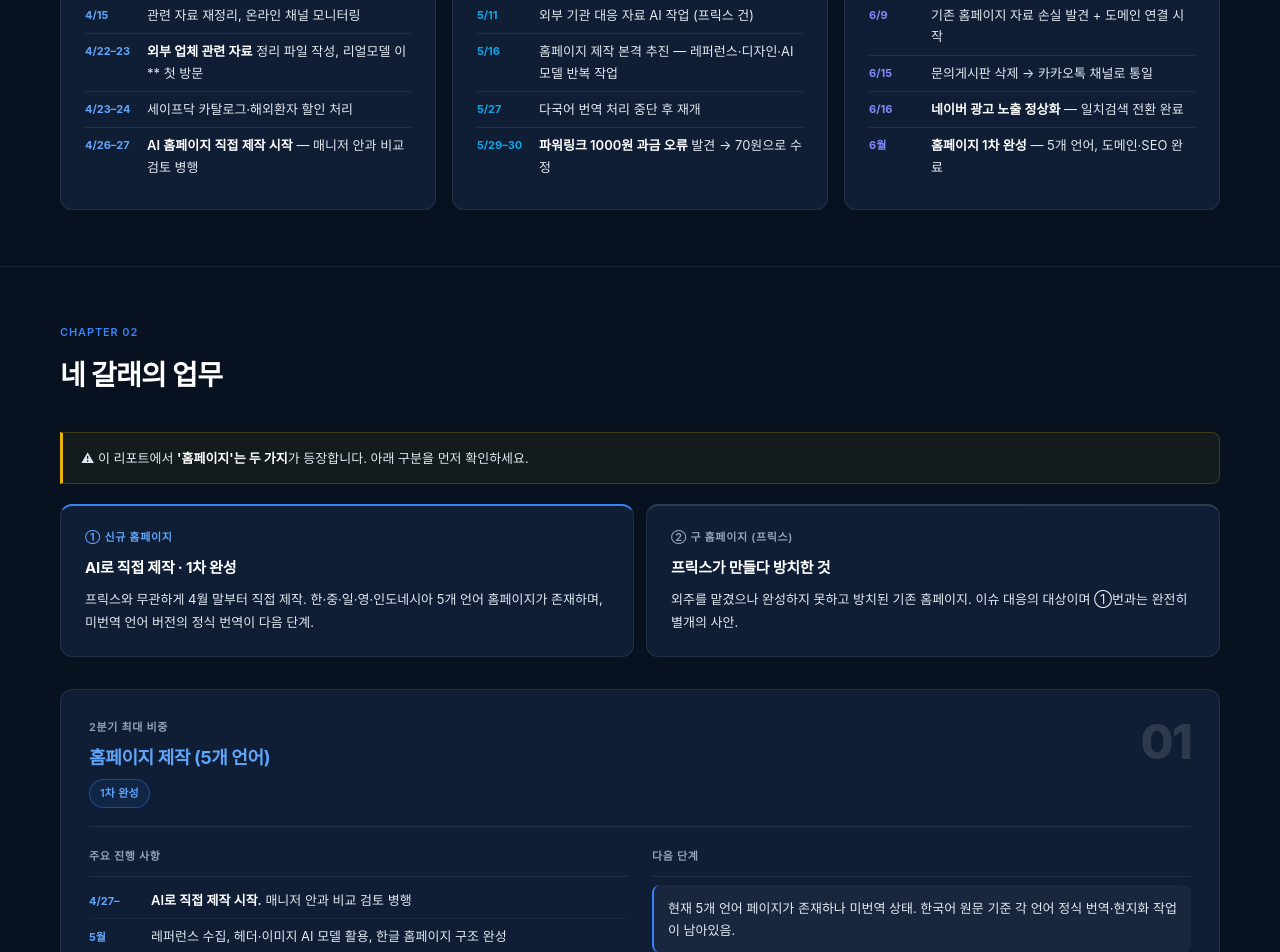
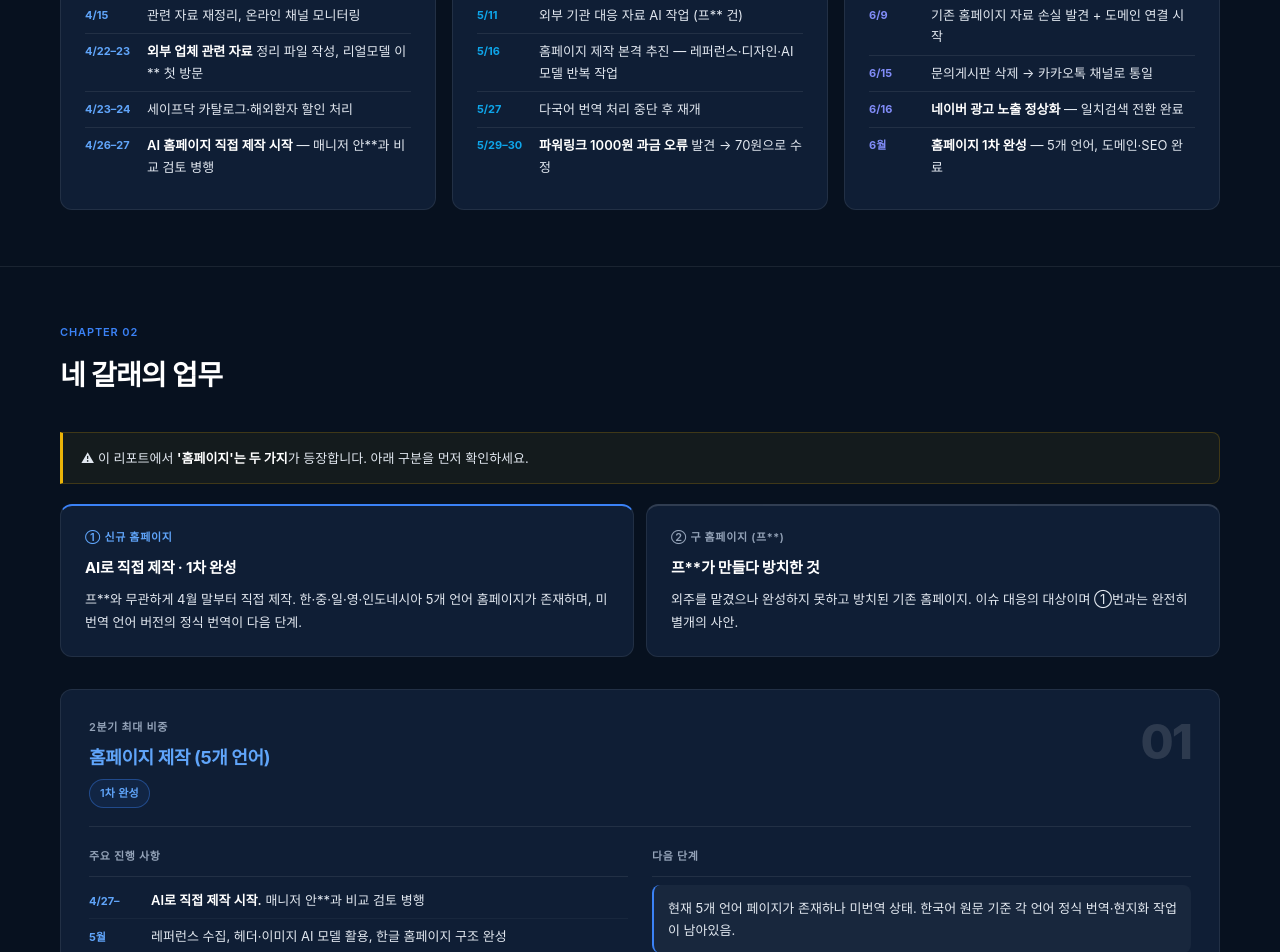
Before and after one commit to ddororang/a0b3b4ef87e59c390e9acc589b3456dbc214654b9d50d52f, a plain HTML site: page index.html in a window 1280 px wide. Shown: the part 960-1912 px from the top of the page. Drawn offline with Linux system fonts and the light colour scheme; a web font is replaced by a local one.

Commit message:
Mask company and person names — 프릭스→프**, 매니저 안→안**
Co-Authored-By: Claude Sonnet 4.6 <noreply@anthropic.com>

```diff
--- a/index.html
+++ b/index.html
@@ -427,7 +427,7 @@ footer {
       <div class="tl-row"><div class="tl-d">4/15</div><div class="tl-t">관련 자료 재정리, 온라인 채널 모니터링</div></div>
       <div class="tl-row"><div class="tl-d">4/22–23</div><div class="tl-t"><b>외부 업체 관련 자료</b> 정리 파일 작성, 리얼모델 이** 첫 방문</div></div>
       <div class="tl-row"><div class="tl-d">4/23–24</div><div class="tl-t">세이프닥 카탈로그·해외환자 할인 처리</div></div>
-      <div class="tl-row"><div class="tl-d">4/26–27</div><div class="tl-t"><b>AI 홈페이지 직접 제작 시작</b> — 매니저 안과 비교 검토 병행</div></div>
+      <div class="tl-row"><div class="tl-d">4/26–27</div><div class="tl-t"><b>AI 홈페이지 직접 제작 시작</b> — 매니저 안**과 비교 검토 병행</div></div>
     </div>
     <div class="tl-col">
       <div class="tl-month-head">
@@ -439,7 +439,7 @@ footer {
         </div>
       </div>
       <div class="tl-row"><div class="tl-d">5/6</div><div class="tl-t">리얼모델 송** 방문 — 촬영 방향 협의</div></div>
-      <div class="tl-row"><div class="tl-d">5/11</div><div class="tl-t">외부 기관 대응 자료 AI 작업 (프릭스 건)</div></div>
+      <div class="tl-row"><div class="tl-d">5/11</div><div class="tl-t">외부 기관 대응 자료 AI 작업 (프** 건)</div></div>
       <div class="tl-row"><div class="tl-d">5/16</div><div class="tl-t">홈페이지 제작 본격 추진 — 레퍼런스·디자인·AI 모델 반복 작업</div></div>
       <div class="tl-row"><div class="tl-d">5/27</div><div class="tl-t">다국어 번역 처리 중단 후 재개</div></div>
       <div class="tl-row"><div class="tl-d">5/29–30</div><div class="tl-t"><b>파워링크 1000원 과금 오류</b> 발견 → 70원으로 수정</div></div>
@@ -477,11 +477,11 @@ footer {
     <div class="dist-card">
       <div class="dist-tag">① 신규 홈페이지</div>
       <h4>AI로 직접 제작 · 1차 완성</h4>
-      <p>프릭스와 무관하게 4월 말부터 직접 제작. 한·중·일·영·인도네시아 5개 언어 홈페이지가 존재하며, 미번역 언어 버전의 정식 번역이 다음 단계.</p>
+      <p>프**와 무관하게 4월 말부터 직접 제작. 한·중·일·영·인도네시아 5개 언어 홈페이지가 존재하며, 미번역 언어 버전의 정식 번역이 다음 단계.</p>
     </div>
     <div class="dist-card">
-      <div class="dist-tag">② 구 홈페이지 (프릭스)</div>
-      <h4>프릭스가 만들다 방치한 것</h4>
+      <div class="dist-tag">② 구 홈페이지 (프**)</div>
+      <h4>프**가 만들다 방치한 것</h4>
       <p>외주를 맡겼으나 완성하지 못하고 방치된 기존 홈페이지. 이슈 대응의 대상이며 ①번과는 완전히 별개의 사안.</p>
     </div>
   </div>
@@ -499,7 +499,7 @@ footer {
       <div>
         <div class="col-label">주요 진행 사항</div>
         <div class="ev">
-          <div class="ev-row"><div class="ev-d">4/27–</div><div class="ev-t"><b>AI로 직접 제작 시작.</b> 매니저 안과 비교 검토 병행</div></div>
+          <div class="ev-row"><div class="ev-d">4/27–</div><div class="ev-t"><b>AI로 직접 제작 시작.</b> 매니저 안**과 비교 검토 병행</div></div>
           <div class="ev-row"><div class="ev-d">5월</div><div class="ev-t">레퍼런스 수집, 헤더·이미지 AI 모델 활용, 한글 홈페이지 구조 완성</div></div>
           <div class="ev-row"><div class="ev-d">5/27</div><div class="ev-t">다국어 번역 처리 중 작업 중단 후 재개</div></div>
           <div class="ev-row"><div class="ev-d">6월</div><div class="ev-t">도메인 연결, SEO, 404 에러 처리, 카카오톡 통일</div></div>
@@ -534,9 +534,9 @@ footer {
         </div>
       </div>
       <div>
-        <div class="col-label">프릭스(웹업체) 건</div>
+        <div class="col-label">프**(웹업체) 건</div>
         <div class="ev">
-          <div class="ev-row"><div class="ev-d">4/22</div><div class="ev-t">프릭스가 방치한 <b>기존 홈페이지 현황</b> 정리 파일 작성</div></div>
+          <div class="ev-row"><div class="ev-d">4/22</div><div class="ev-t">프**가 방치한 <b>기존 홈페이지 현황</b> 정리 파일 작성</div></div>
           <div class="ev-row"><div class="ev-d">5/11</div><div class="ev-t"><b>외부 기관 대응 자료</b> AI 활용 작성 완료</div></div>
         </div>
         <div class="note-box" style="margin-top:8px">신규 홈페이지(① 트랙)와 <b>완전히 별개 사안</b>. 구 홈페이지에 대한 외부 이슈 대응.</div>
```
